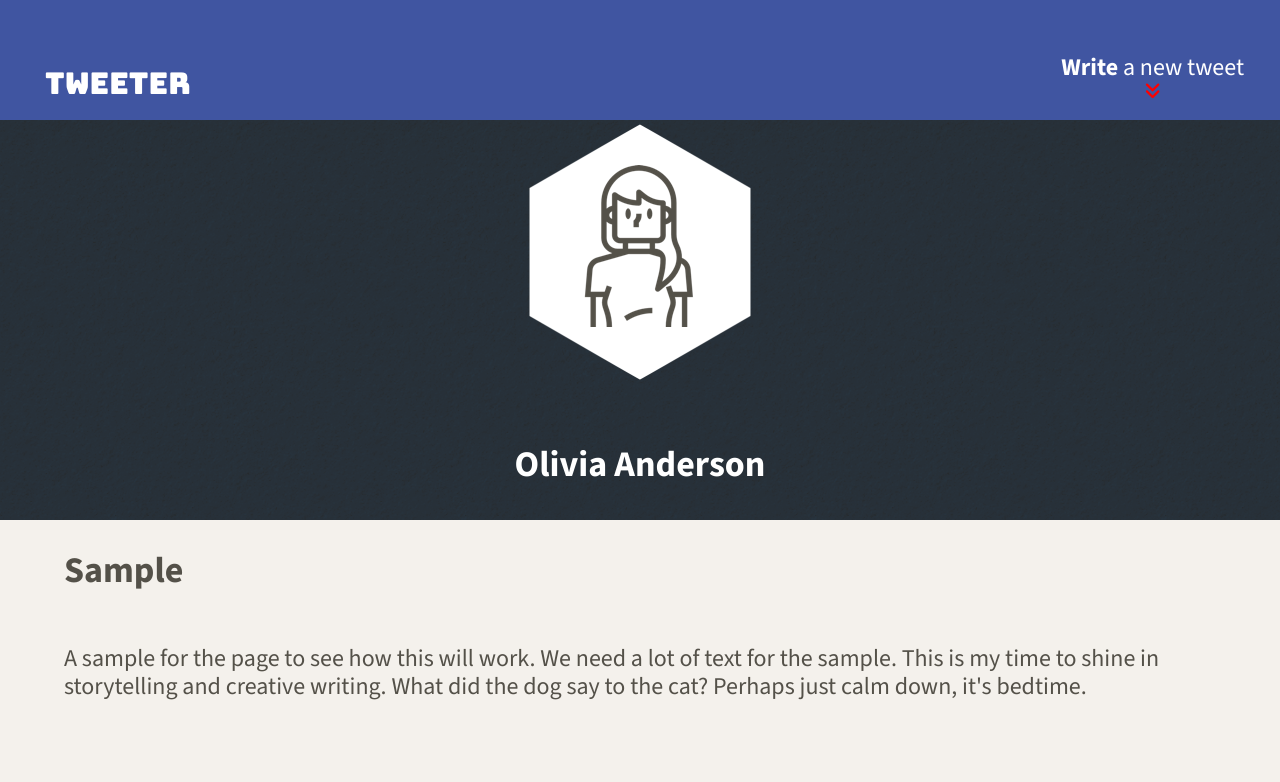
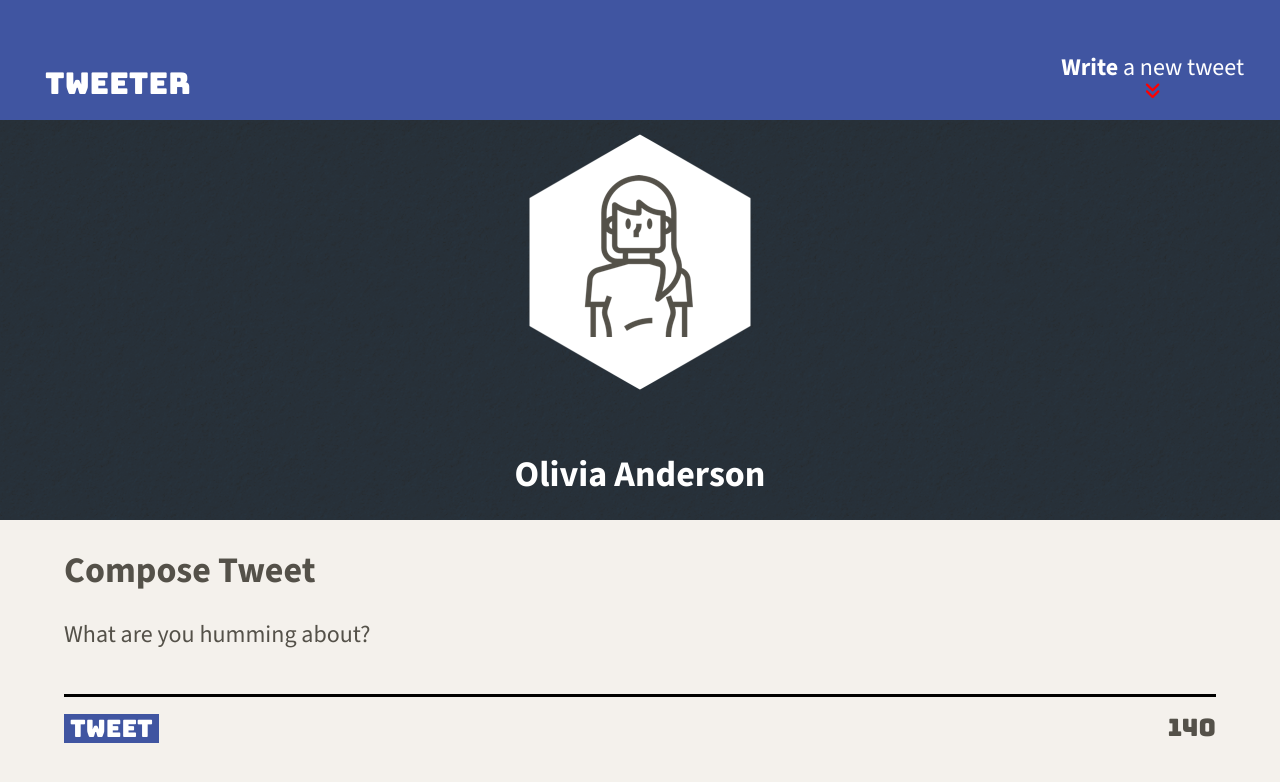
Before and after one commit to Oliviaa7/tweeter, a website: page public/index.html in a window 1280 px wide. Drawn offline with nearby package versions, Linux system fonts and the light colour scheme.

Commit message:
style tweet box, add new-tweet.css

```diff
--- a/public/index.html
+++ b/public/index.html
@@ -16,6 +16,8 @@
     <link rel="stylesheet" href="/styles/layout.css" type="text/css" />
     <link rel="stylesheet" href="/styles/nav.css" type="text/css"/>
     <link rel="stylesheet" href="/styles/header.css" type="text/css"/>
+    <link rel="stylesheet" href="/styles/new-tweet.css" type="text/css"/>
+
 
     <!-- External JS -->
     <script src="https://ajax.googleapis.com/ajax/libs/jquery/3.4.1/jquery.min.js"></script>
@@ -46,8 +48,19 @@
 
     <!-- Page-specific (main) content here -->
     <main class="container">
-      <h2>Sample</h2>
-      <p>A sample for the page to see how this will work. We need a lot of text for the sample. This is my time to shine in storytelling and creative writing. What did the dog say to the cat? Perhaps just calm down, it's bedtime.</p>
+      <section class="new-tweet">
+        <h2>Compose Tweet</h2>
+        <form method="POST" action="/tweets/">
+          <label for="tweet-text">What are you humming about?</label>
+          <textarea name="text" id="tweet-text"></textarea>
+          <div class="submit-counter">
+            <button class="tweet-submit" type="submit">Tweet</button>
+            <output name="counter" class="counter" for="tweet-text">140</output>
+          </div>
+        </form>
+      </section>
     </main>
+    <footer class="bottom">
+    </footer>
   </body>
 </html>
--- a/public/styles/header.css
+++ b/public/styles/header.css
@@ -3,10 +3,10 @@
   flex-direction: column;
   justify-content: center;
   align-items: center;
+  padding-top: 20px;
   width: 100%;
   height: 400px;
   color: white;
-  padding: .5em;
   background-color: #26333f;
   background-image: url("/images/buried.png");
 }
--- a/public/styles/layout.css
+++ b/public/styles/layout.css
@@ -34,5 +34,12 @@ body {
   width: 90%;
   display: flex;
   flex-direction: column;
+  margin: 0 auto;
+  background-color: inherit;
+}
+
+.bottom {
   background-color: #f4f1ec;
+  width: 100%;
+  height: 50px;
 }
--- /dev/null
+++ b/public/styles/new-tweet.css
@@ -0,0 +1,23 @@
+#tweet-text {
+  border-style: none;
+  width: 100%;
+  background-color: #f4f1ec;
+  border-bottom: solid;
+  resize: none;
+  font-size: 18px;
+}
+
+.tweet-submit {
+  color: white;
+  background-color: #4055a1;
+  outline: none;
+  border: none;
+}
+
+.submit-counter {
+  display: flex;
+  justify-content: space-between;
+  align-self: center;
+  font-family: "Bungee", sans-serif;
+  margin-top: 10px;
+}
--- a/server/data-files/initial-tweets.json
+++ b/server/data-files/initial-tweets.json
@@ -8,7 +8,7 @@
     "content": {
       "text": "If I have seen further it is by standing on the shoulders of giants"
     },
-    "created_at": 1731822788358
+    "created_at": 1731981986163
   },
   {
     "user": {
@@ -19,6 +19,6 @@
     "content": {
       "text": "Je pense , donc je suis"
     },
-    "created_at": 1731909188358
+    "created_at": 1732068386163
   }
 ]
```
